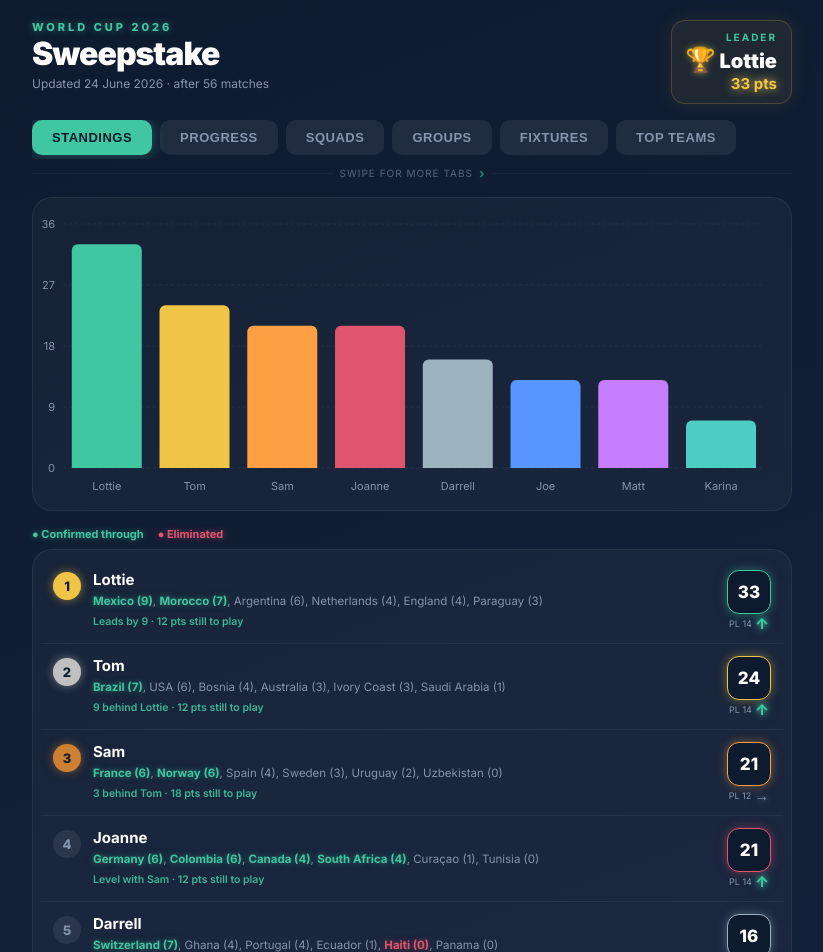
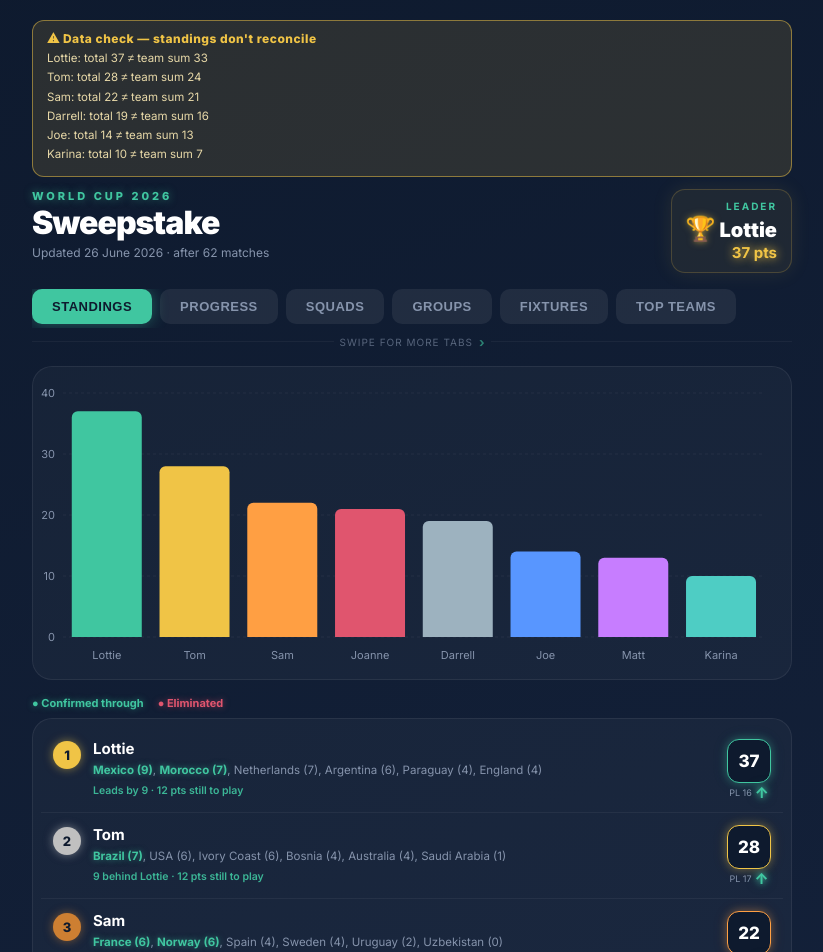
Before and after one commit to PortsDayOne/worldcup-sweepstake, a React (Vite) app in the folder sweepstake-site/: page / in a window 1280 px wide. Shown: the top 952 px of the page, without its empty margins (228-1051 px from the left). Built offline with nearby package versions, Linux system fonts and the light colour scheme.

Commit message:
Update data.js

```diff
--- a/sweepstake-site/src/data.js
+++ b/sweepstake-site/src/data.js
@@ -1,15 +1,15 @@
 // AUTO-GENERATED by update_scores.py — do not edit manually
-export const LAST_UPDATED = "24 June 2026 · after 56 matches";
+export const LAST_UPDATED = "26 June 2026 · after 62 matches";
 
 export const PLAYERS = [
-  { name: "Lottie", color: "#40C6A0", total: 33, played: 14, teams: "Mexico (9), Morocco (7), Argentina (6), Netherlands (4), England (4), Paraguay (3)" },
-  { name: "Tom", color: "#F0C446", total: 24, played: 14, teams: "Brazil (7), USA (6), Bosnia (4), Australia (3), Ivory Coast (3), Saudi Arabia (1)" },
-  { name: "Sam", color: "#FF9F43", total: 21, played: 12, teams: "France (6), Norway (6), Spain (4), Sweden (3), Uruguay (2), Uzbekistan (0)" },
-  { name: "Joanne", color: "#E0556E", total: 21, played: 14, teams: "Germany (6), Colombia (6), Canada (4), South Africa (4), Curaçao (1), Tunisia (0)" },
-  { name: "Darrell", color: "#9DB2BF", total: 16, played: 14, teams: "Switzerland (7), Ghana (4), Portugal (4), Ecuador (1), Haiti (0), Panama (0)" },
-  { name: "Joe", color: "#5896FF", total: 13, played: 14, teams: "Japan (4), South Korea (3), Belgium (2), Iran (2), Czechia (1), DR Congo (1)" },
+  { name: "Lottie", color: "#40C6A0", total: 37, played: 16, teams: "Mexico (9), Morocco (7), Netherlands (7), Argentina (6), Paraguay (4), England (4)" },
+  { name: "Tom", color: "#F0C446", total: 28, played: 17, teams: "Brazil (7), USA (6), Ivory Coast (6), Bosnia (4), Australia (4), Saudi Arabia (1)" },
+  { name: "Sam", color: "#FF9F43", total: 22, played: 13, teams: "France (6), Norway (6), Spain (4), Sweden (4), Uruguay (2), Uzbekistan (0)" },
+  { name: "Joanne", color: "#E0556E", total: 21, played: 17, teams: "Germany (6), Colombia (6), Canada (4), South Africa (4), Curaçao (1), Tunisia (0)" },
+  { name: "Darrell", color: "#9DB2BF", total: 19, played: 15, teams: "Switzerland (7), Ghana (4), Portugal (4), Ecuador (4), Haiti (0), Panama (0)" },
+  { name: "Joe", color: "#5896FF", total: 14, played: 15, teams: "Japan (5), South Korea (3), Belgium (2), Iran (2), Czechia (1), DR Congo (1)" },
   { name: "Matt", color: "#C77DFF", total: 13, played: 13, teams: "Egypt (4), Scotland (3), Austria (3), Algeria (3), Senegal (0), Iraq (0)" },
-  { name: "Karina", color: "#4ECDC4", total: 7, played: 13, teams: "Croatia (3), Cape Verde (2), Qatar (1), New Zealand (1), Turkiye (0), Jordan (0)" }
+  { name: "Karina", color: "#4ECDC4", total: 10, played: 14, teams: "Turkiye (3), Croatia (3), Cape Verde (2), Qatar (1), New Zealand (1), Jordan (0)" }
 ];
 
 export const PROGRESSION = [
@@ -27,12 +27,13 @@ export const PROGRESSION = [
   { day: "21 Jun", Lottie: 23, Tom: 18, Sam: 15, Joanne: 15, Joe: 13, Darrell: 9, Matt: 7, Karina: 4 },
   { day: "22 Jun", Lottie: 26, Tom: 18, Sam: 15, Joanne: 15, Joe: 13, Darrell: 9, Matt: 10, Karina: 4 },
   { day: "23 Jun", Lottie: 27, Tom: 18, Sam: 21, Joanne: 18, Joe: 13, Darrell: 13, Matt: 13, Karina: 7 },
-  { day: "24 Jun", Lottie: 33, Tom: 24, Sam: 21, Joanne: 21, Joe: 13, Darrell: 16, Matt: 13, Karina: 7 }
+  { day: "24 Jun", Lottie: 33, Tom: 24, Sam: 21, Joanne: 21, Joe: 13, Darrell: 16, Matt: 13, Karina: 7 },
+  { day: "25 Jun", Lottie: 37, Tom: 28, Sam: 22, Joanne: 21, Joe: 14, Darrell: 19, Matt: 13, Karina: 10 }
 ];
 
 export const RECENT = [
-  { a: "Morocco", ga: 4, gb: 2, b: "Haiti" },
-  { a: "Brazil", ga: 3, gb: 0, b: "Scotland" },
-  { a: "Switzerland", ga: 2, gb: 1, b: "Canada" },
-  { a: "Mexico", ga: 3, gb: 0, b: "Czechia" }
+  { a: "Ecuador", ga: 2, gb: 1, b: "Germany" },
+  { a: "Turkey", ga: 3, gb: 2, b: "USA" },
+  { a: "Netherlands", ga: 3, gb: 1, b: "Tunisia" },
+  { a: "Japan", ga: 1, gb: 1, b: "Sweden" }
 ];
```
